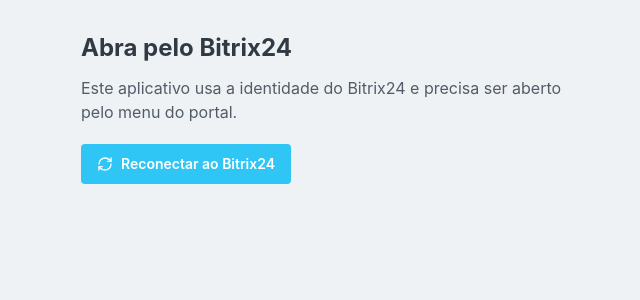
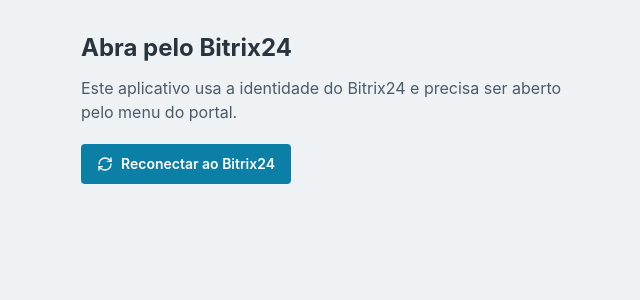
Before and after one commit to LucasNicotari/fortatech-termos-responsabilidade, a React (Vite) app in the folder frontend/: page /logs in a window 1280 px wide. Shown: the top 300 px of the page, without its empty margins (303-943 px from the left). Built offline with nearby package versions, Linux system fonts and the light colour scheme; no server answers.

Commit message:
fix: open Bitrix conversation reliably

```diff
--- a/frontend/src/components/PageShell.tsx
+++ b/frontend/src/components/PageShell.tsx
@@ -51,7 +51,7 @@ export function PageShell() {
   return (
     <div className="fortadocs-shell min-h-screen overflow-x-hidden bg-b24-bg">
       <BitrixFrameSync />
-      <header className="sticky top-0 z-30 border-t-[3px] border-t-b24-blue bg-surface/95 shadow-[0_2px_14px_rgba(23,34,45,0.08)] backdrop-blur-md">
+      <header className="sticky top-0 z-30 border-t-[3px] border-t-mint bg-surface/95 shadow-[0_2px_14px_rgba(23,34,45,0.08)] backdrop-blur-md">
         <div className="mx-auto max-w-[1600px] px-3 sm:px-5 lg:px-7">
           <div className="relative flex min-h-[58px] items-center gap-3 lg:gap-5">
             <Link to="/" className="focus-ring flex shrink-0 items-center gap-2.5 rounded-lg" aria-label="FortaDocs - Dashboard">
--- a/frontend/src/pages/SendRequests.tsx
+++ b/frontend/src/pages/SendRequests.tsx
@@ -21,7 +21,7 @@ import {
 } from 'lucide-react';
 import { Link } from 'react-router-dom';
 import { api, apiErrorMessage } from '../services/api';
-import { openBitrixConversation } from '../services/bitrix-messenger';
+import { buildBitrixConversationUrl, openBitrixConversation } from '../services/bitrix-messenger';
 import { BitrixEmployee, Equipment, SendRequest } from '../types';
 
 interface ProviderStatus {
@@ -388,6 +388,10 @@ export function SendRequests() {
         <TermResult
           term={activeTerm}
           providerLocal={Boolean(providerQuery.data?.local)}
+          conversationUrl={buildBitrixConversationUrl(
+            activeTerm.chatRecipientBitrixUserId || activeTerm.employeeId,
+            providerQuery.data?.portalUrl
+          )}
           pending={operationPending}
           onNew={startNewSend}
           onEdit={() => {
@@ -496,9 +500,10 @@ function termComplete(term: TermFormState) {
   return termEmployeeComplete(term) && termEquipmentComplete(term);
 }
 
-function TermResult({ term, providerLocal, pending, onNew, onEdit, onRetry, onOpenConversation }: {
+function TermResult({ term, providerLocal, conversationUrl, pending, onNew, onEdit, onRetry, onOpenConversation }: {
   term: TermFormState;
   providerLocal: boolean;
+  conversationUrl?: string;
   pending: boolean;
   onNew: () => void;
   onEdit: () => void;
@@ -522,7 +527,12 @@ function TermResult({ term, providerLocal, pending, onNew, onEdit, onRetry, onOp
           <p className="mt-1 text-xs text-steel">{term.equipment.length} {term.equipment.length === 1 ? 'equipamento vinculado' : 'equipamentos vinculados'}</p>
         </div>
         <div className="flex flex-wrap gap-2 sm:justify-end">
-          {sent && !providerLocal && (
+          {sent && !providerLocal && conversationUrl && (
+            <a href={conversationUrl} target="_blank" rel="noreferrer" className="focus-ring inline-flex items-center gap-2 rounded-lg px-3 py-2 text-sm font-semibold text-b24-blue-dark hover:bg-sky-50">
+              <ExternalLink size={15} /> Abrir conversa
+            </a>
+          )}
+          {sent && !providerLocal && !conversationUrl && (
             <button type="button" onClick={onOpenConversation} className="focus-ring inline-flex items-center gap-2 rounded-lg px-3 py-2 text-sm font-semibold text-b24-blue-dark hover:bg-sky-50">
               <ExternalLink size={15} /> Abrir conversa
             </button>
@@ -534,7 +544,7 @@ function TermResult({ term, providerLocal, pending, onNew, onEdit, onRetry, onOp
           )}
           {!sent && <button type="button" disabled={pending} onClick={onEdit} className="focus-ring rounded-lg px-3 py-2 text-sm font-medium text-steel hover:bg-b24-bg disabled:opacity-50">Revisar dados</button>}
           {!sent && <button type="button" disabled={pending} onClick={onRetry} className="focus-ring inline-flex items-center gap-2 rounded-lg bg-b24-blue px-4 py-2 text-sm font-semibold text-white hover:bg-b24-blue-dark disabled:opacity-50"><RotateCcw size={16} /> {pending ? 'Tentando novamente...' : 'Tentar novamente'}</button>}
-          {sent && <button type="button" onClick={onNew} className="focus-ring inline-flex items-center gap-2 rounded-lg bg-b24-blue px-4 py-2 text-sm font-semibold text-white hover:bg-b24-blue-dark"><Plus size={16} /> Enviar novo termo</button>}
+          {sent && <button type="button" onClick={onNew} className="focus-ring inline-flex items-center rounded-lg bg-b24-blue px-4 py-2 text-sm font-semibold text-white hover:bg-b24-blue-dark">Enviar novo termo</button>}
         </div>
       </div>
     </div>
--- a/frontend/src/services/bitrix-messenger.ts
+++ b/frontend/src/services/bitrix-messenger.ts
@@ -24,6 +24,19 @@ export function openBitrixConversation(
   openWithEmbeddedSdk(bitrixUserId, portalUrl);
 }
 
+export function buildBitrixConversationUrl(bitrixUserId: string, portalUrl?: string) {
+  if (!portalUrl || !bitrixUserId) return undefined;
+
+  try {
+    const url = new URL('/online/', portalUrl);
+    if (url.protocol !== 'https:') return undefined;
+    url.searchParams.set('IM_DIALOG', bitrixUserId);
+    return url.toString();
+  } catch {
+    return undefined;
+  }
+}
+
 function openWithEmbeddedSdk(bitrixUserId: string, portalUrl?: string) {
   const bitrix24 = window.BX24;
   if (bitrix24?.im?.openMessenger) {
@@ -31,12 +44,8 @@ function openWithEmbeddedSdk(bitrixUserId: string, portalUrl?: string) {
     return;
   }
 
-  const normalizedPortal = portalUrl?.replace(/\/$/, '');
-  if (normalizedPortal) {
-    window.open(
-      `${normalizedPortal}/online/?IM_DIALOG=${encodeURIComponent(bitrixUserId)}`,
-      '_blank',
-      'noopener,noreferrer'
-    );
+  const conversationUrl = buildBitrixConversationUrl(bitrixUserId, portalUrl);
+  if (conversationUrl) {
+    window.open(conversationUrl, '_blank', 'noopener,noreferrer');
   }
 }
--- a/frontend/src/styles.css
+++ b/frontend/src/styles.css
@@ -5,19 +5,21 @@
 :root {
   --color-bg: 238 242 244;
   --color-surface: 255 255 255;
-  --color-border: 223 227 232;
-  --color-ink: 49 58 68;
-  --color-steel: 82 92 105;
-  --color-blue-dark: 25 169 213;
+  --color-border: 207 216 224;
+  --color-ink: 42 52 62;
+  --color-steel: 77 90 103;
+  --color-primary: 11 127 165;
+  --color-blue-dark: 12 120 156;
 }
 
 :root.dark {
-  --color-bg: 17 25 33;
-  --color-surface: 27 38 48;
-  --color-border: 57 72 86;
-  --color-ink: 234 240 245;
-  --color-steel: 180 193 205;
-  --color-blue-dark: 71 199 238;
+  --color-bg: 16 24 32;
+  --color-surface: 27 40 51;
+  --color-border: 59 75 89;
+  --color-ink: 241 245 248;
+  --color-steel: 189 201 211;
+  --color-primary: 11 127 165;
+  --color-blue-dark: 85 200 237;
 }
 
 * {
@@ -147,7 +149,7 @@ textarea::placeholder {
 }
 
 .focus-ring {
-  @apply focus:outline-none focus:ring-2 focus:ring-b24-blue focus:ring-offset-2;
+  @apply focus:outline-none focus:ring-2 focus:ring-mint focus:ring-offset-2;
 }
 
 .dark .focus-ring {
@@ -203,9 +205,12 @@ textarea::placeholder {
 }
 
 .dark .bg-emerald-50,
-.dark .bg-emerald-100,
 .dark .hover\:bg-emerald-50:hover {
-  background-color: rgb(6 95 70 / 0.3);
+  background-color: rgb(6 95 70 / 0.2);
+}
+
+.dark .bg-emerald-100 {
+  background-color: rgb(6 95 70 / 0.38);
 }
 
 .dark .bg-indigo-100 {
@@ -279,6 +284,12 @@ textarea::placeholder {
   border-color: rgb(248 113 113 / 0.32);
 }
 
+/* Links use a luminous cyan in dark mode, while action buttons keep a darker
+   Bitrix blue so their white labels remain legible. */
+.dark .hover\:bg-b24-blue-dark:hover {
+  background-color: rgb(7 105 139);
+}
+
 .dark input,
 .dark select,
 .dark textarea {
--- a/frontend/tailwind.config.ts
+++ b/frontend/tailwind.config.ts
@@ -15,7 +15,7 @@ export default {
         b24: {
           bg: 'rgb(var(--color-bg) / <alpha-value>)',
           border: 'rgb(var(--color-border) / <alpha-value>)',
-          blue: '#2fc6f6',
+          blue: 'rgb(var(--color-primary) / <alpha-value>)',
           'blue-dark': 'rgb(var(--color-blue-dark) / <alpha-value>)',
           green: '#9dcf00'
         }
```
